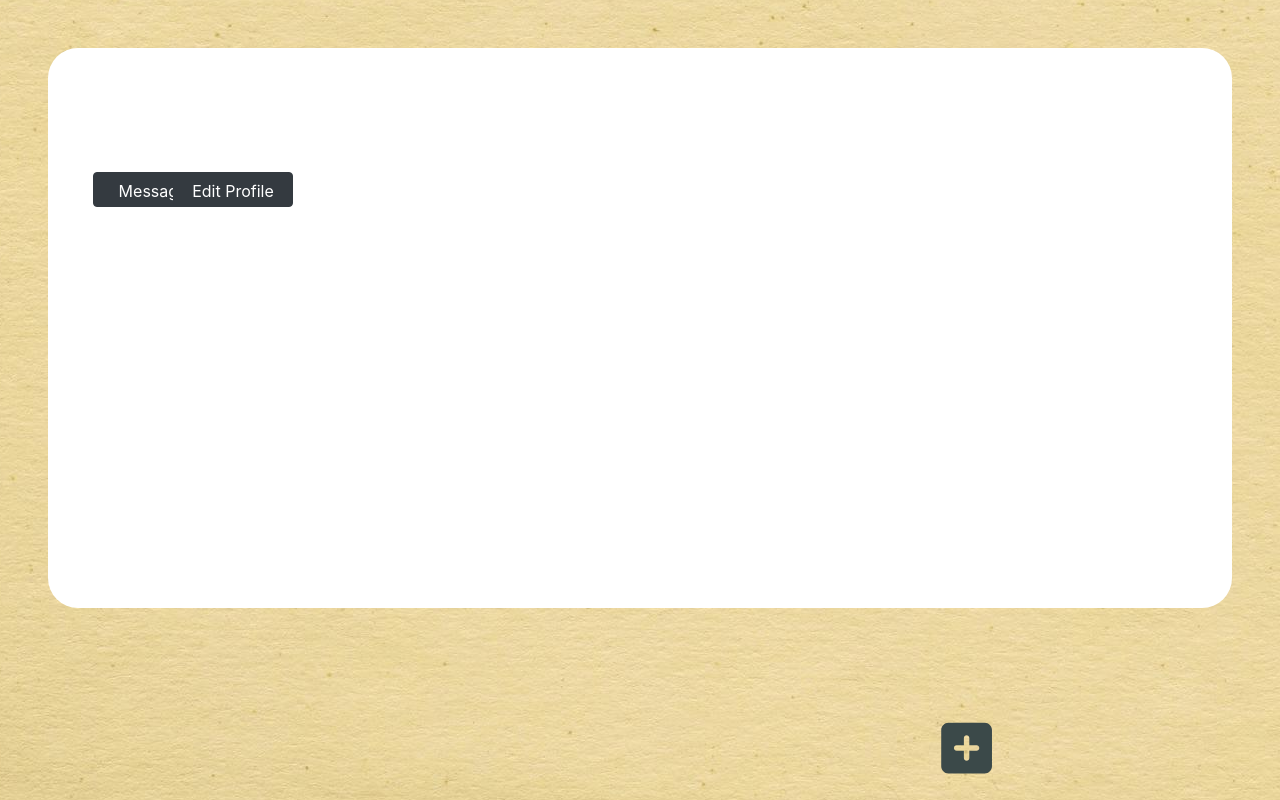
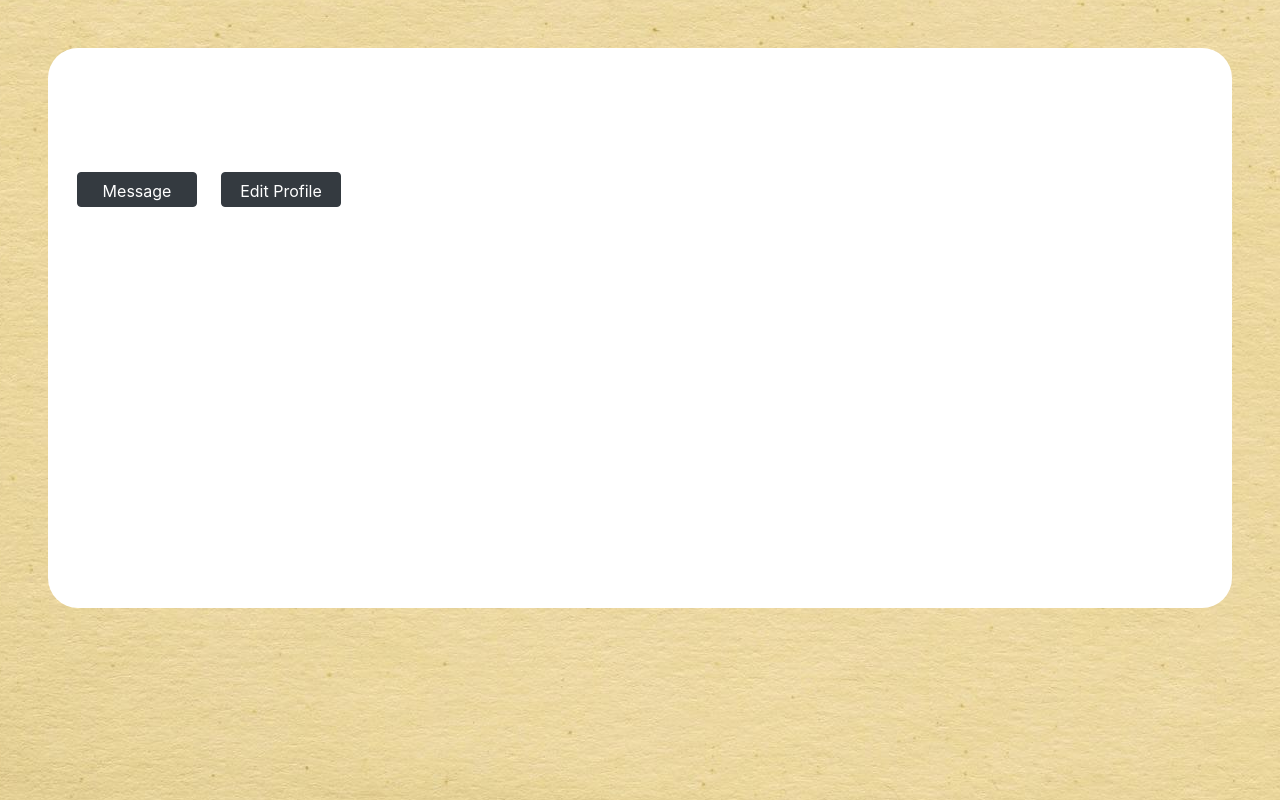
Before and after one commit to Vansh2204/RECIPESHARING-WEBAPP-FRONTEND, a React (Create React App) app: page /profile in a window 1280 px wide. Built offline with nearby package versions, Linux system fonts and the light colour scheme.

Commit message:
POST button issue solved

```diff
--- a/src/Components/Postbutton.js
+++ b/src/Components/Postbutton.js
@@ -2,6 +2,7 @@ import { faSquarePlus } from "@fortawesome/free-solid-svg-icons";
 import { FontAwesomeIcon } from "@fortawesome/react-fontawesome";
 import { PostModal } from "./PostModal";
 import { useState } from "react";
+import { Outlet } from "react-router-dom";
 
 
 export function Postbutton() {
@@ -15,6 +16,7 @@ export function Postbutton() {
                 <FontAwesomeIcon class="postbutton btn" icon={faSquarePlus} onClick={()=>setshowmodal(true)} />
                {showmodal && <PostModal props={()=>setshowmodal(false)}/>}
             </div>
+            <Outlet/>
         </>
     )
 }
--- a/src/Components/Profile.js
+++ b/src/Components/Profile.js
@@ -25,8 +25,8 @@ export function Profile() {
                         {/* <img class="mt-3" src={user.picture} style={{ borderRadius: "30px", width: "60px", height: "60px" }} /> */}
                         {/* <h2 class="ml-2" style={{ fontSize: "25px", marginTop: "4vh" }}>{user.name}</h2> */}
                         <div class="row" style={{ marginTop: '13vh' }}>
-                            <button class="btn btn-dark mr-4" onClick={profiletoast} style={{ display: "flex", height: "35px", width: "15vh", justifyContent: "center", position: 'absolute', left: "12vh" }}>Edit Profile</button>
-                            <button class="btn btn-dark ml-3" onClick={messagetoast} style={{ display: "flex", height: "35px", width: "15vh", justifyContent: "center" }}>Message</button>
+                            <button class="btn btn-dark ml-5" onClick={profiletoast} style={{ display: "flex", height: "35px", width: "15vh", justifyContent: "center", position: 'absolute', left: "12vh" }}>Edit Profile</button>
+                            <button class="btn btn-dark " onClick={messagetoast} style={{ display: "flex", height: "35px", width: "15vh", justifyContent: "center" }}>Message</button>
                             <ToastContainer theme="dark" position="top-center" />
                         </div>
 
--- a/src/index.js
+++ b/src/index.js
@@ -32,13 +32,15 @@ root.render(
       }}
 
     >
-      <Postbutton/>
     <BrowserRouter>
     {/* <Left_Sidebar> */}
       <Routes>
         <Route path='/' element={<Homepage/>}></Route>
         <Route path='/' element={<Left_Sidebar/>}>
+        <Route path='/recipes' element={<Postbutton/>}>
+
         <Route path='/recipes' element={<Content />}></Route>
+        </Route>
         <Route path='/recipe/:id' element={<Description/>}></Route>
         </Route>
         <Route path='/profile' element={<Profile />}></Route>
```
